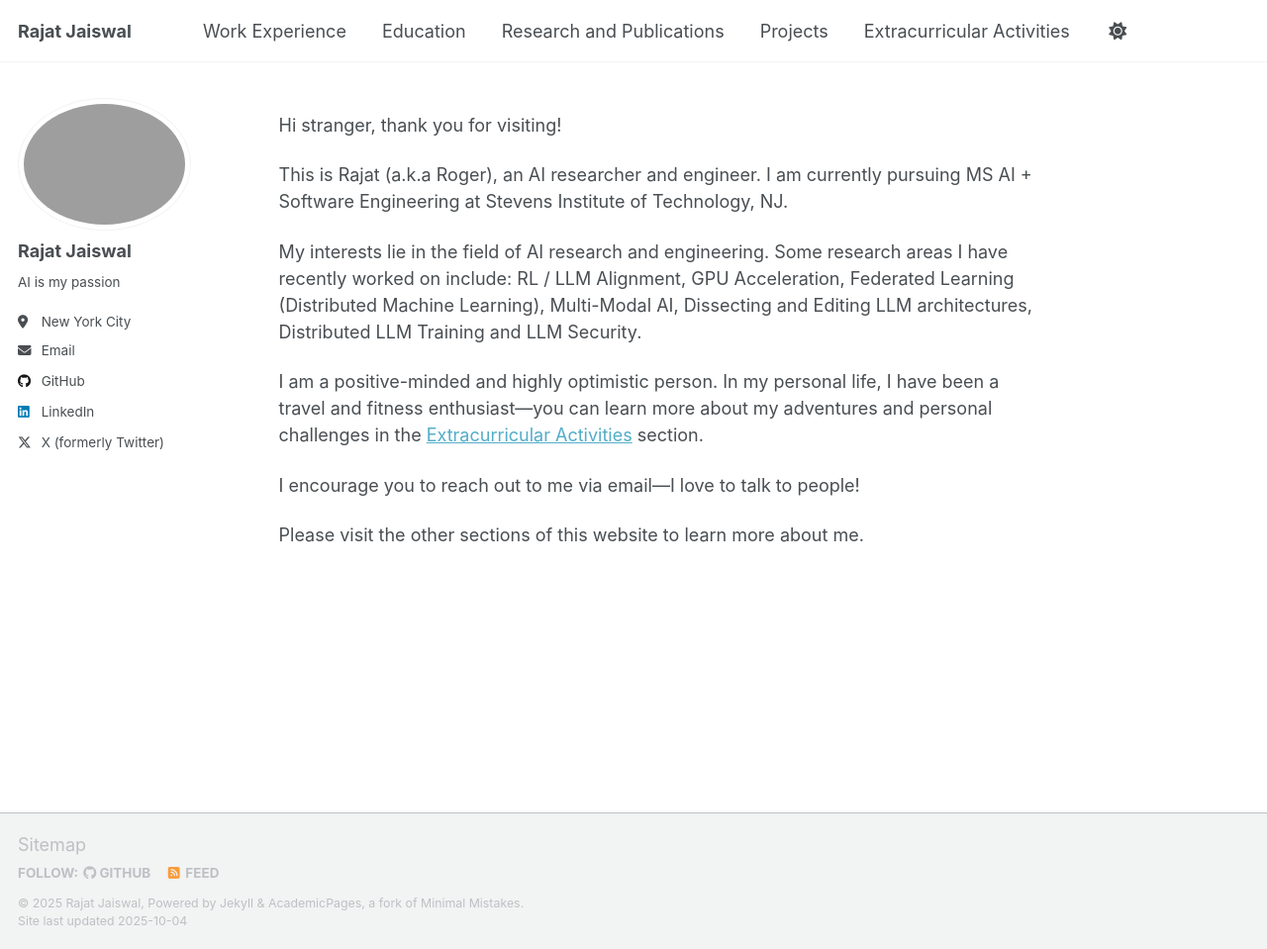
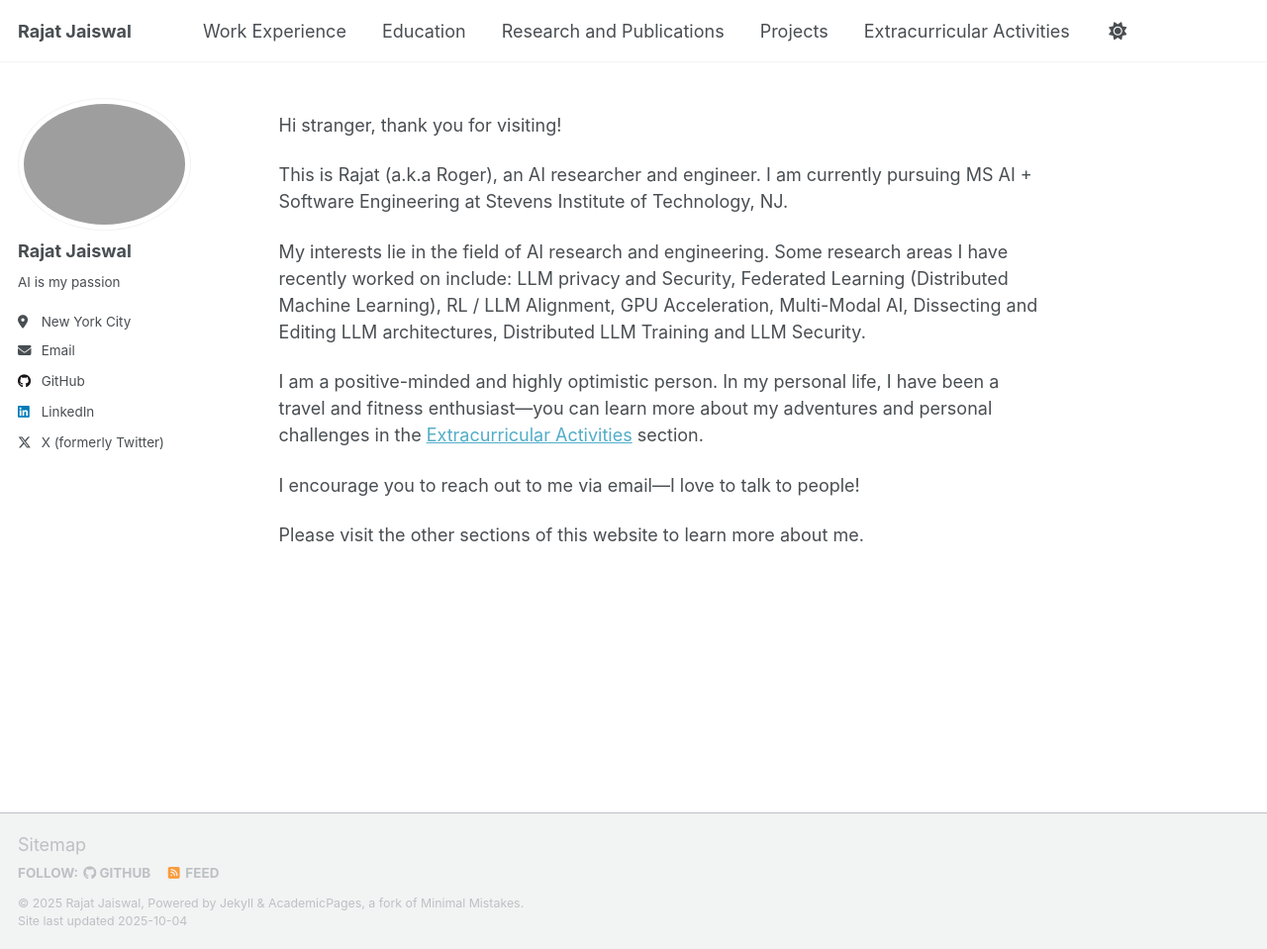
Before and after one commit to onlinerj/onlinerj.github.io, a Jekyll site: the page built from _pages/about.md, in a window 1280 px wide and 959 px high. Shown: the whole window at 99% size. Built offline with Jekyll 4.4.1, drawn with Linux system fonts in a browser that asks for light colours; a script that is not in the unit is left out.

Commit message:
Update about page

```diff
--- a/_pages/about.md
+++ b/_pages/about.md
@@ -11,7 +11,7 @@ Hi stranger, thank you for visiting!
 
 This is Rajat (a.k.a Roger), an AI researcher and engineer. I am currently pursuing MS AI + Software Engineering at Stevens Institute of Technology, NJ.
 
-My interests lie in the field of AI research and engineering. Some research areas I have recently worked on include: RL / LLM Alignment, GPU Acceleration, Federated Learning (Distributed Machine Learning), Multi-Modal AI, Dissecting and Editing LLM architectures, Distributed LLM Training and LLM Security.
+My interests lie in the field of AI research and engineering. Some research areas I have recently worked on include: LLM privacy and Security, Federated Learning (Distributed Machine Learning), RL / LLM Alignment, GPU Acceleration, Multi-Modal AI, Dissecting and Editing LLM architectures, Distributed LLM Training and LLM Security.
 
 I am a positive-minded and highly optimistic person. In my personal life, I have been a travel and fitness enthusiast—you can learn more about my adventures and personal challenges in the [Extracurricular Activities](/extracurricular/) section.
 
```
